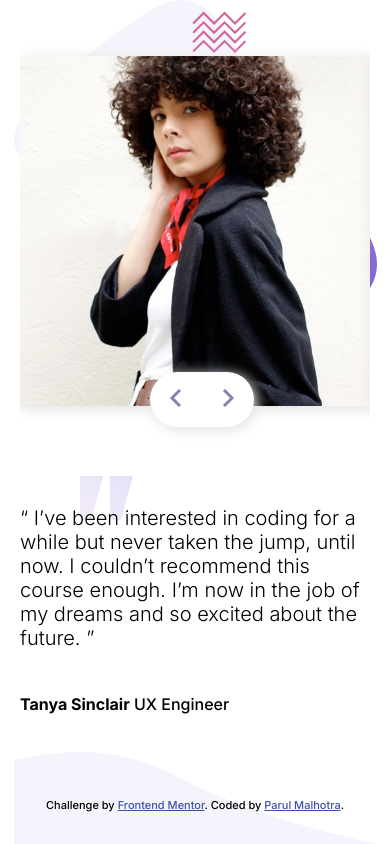
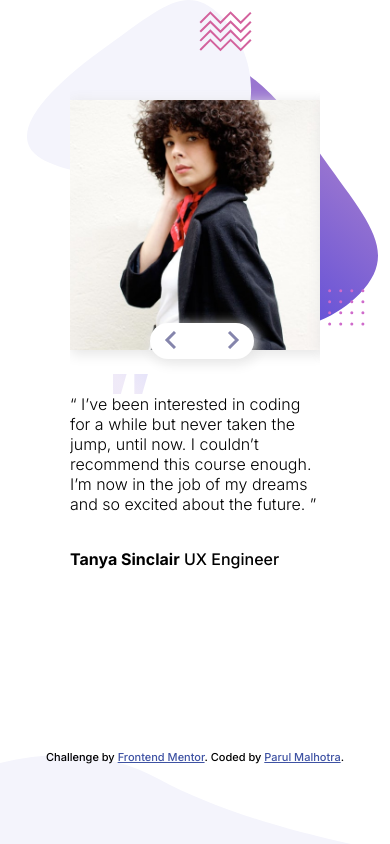
Before and after one commit to malhotra-parul/Frontend-Mentor-Challenge-4, a plain HTML site: page index.html in a window 390 px wide. Drawn offline with Linux system fonts and the light colour scheme.

Commit message:
fixed responsive issues

```diff
--- a/styles.css
+++ b/styles.css
@@ -125,58 +125,80 @@ button:focus{
     body{
         margin: 0;
         padding: 0;
-        background-size: 93%;
-        background-position-x: center;
+        background-position: 70% 0%,left bottom;
+        background-size: 90%;
+        height: 100vh;
+    }
+
+    .card{
+        padding: 0;
+        margin: 0;
     }
 
     .slider{
-        width: 350px;
-        height: 600px;
+        width: 250px;
+        height: auto;
         display: flex;
         padding: 0;
+        margin: 0;
+        margin-top: 20px;
     }
 
     .content{
         display: grid;
-        grid-template: 400px 1fr 0.5em 70px/ 1fr;
+        width: inherit;
+        height: inherit;
+        grid-template: 300px 130px 0.2em 20px/  250px;
     }
     .content:nth-child(2){
-        left: 350px;
+        left: 250px;
         top: 0px;
     }
     .content:nth-child(3){
-        left: 700px;
+        left: 500px;
         top: 0px;
     }
 
     .photo{
-        height: 350px;
-        width: 350px;
-        grid-column: 1;
+        height: 250px;
+        width: 250px;
+        grid-column: 1/-1;
         grid-row: 1/2;
         box-shadow: 2px 3px 13px 1px #E5E5E5;
+        padding: 0;
     }
 
     .title{
         grid-row: 2/3;
-        grid-column: 1;
-        font-size: 20px;
+        grid-column: 1/-1;
+        font-size: 16px;
         font-weight: 300;
+        /* text-align: justify; */
+        word-break: keep-all;
+        padding-top: 20px;
+        background-position-y: -10%;
     }
 
     .name{
         grid-row:4;
-        grid-column: 1;
+        grid-column: 1/-1;
+        align-self: start;
     }
 
     .navigator{
         position: relative;
-        left: 130px;
-        top:  -300px;
+        left: 80px;
+        top:  -230px;
         z-index: 100;
         grid-row: 5/6;
-        grid-column: 1;
+        grid-column: 1/-1;
+        padding: 0.4em 0.5em;
     }
+
+
+button:hover{
+    transform: scale(1.1);
+}
 
     .initial{
         left: -350px;
```
